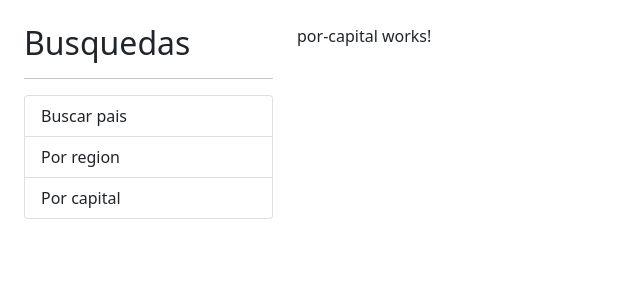
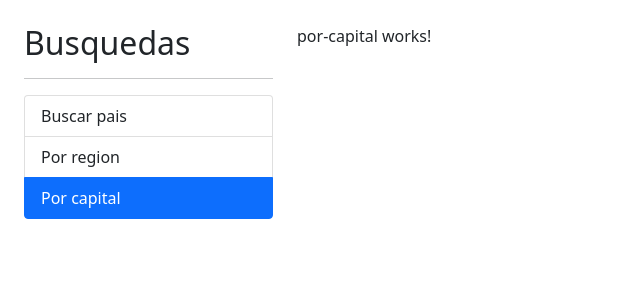
Before and after one commit to bimbaquingoch/03-paisesApp, an Angular app: page /capital in a window 1280 px wide. Shown: the top 300 px of the page, without its empty margins (0-640 px from the left). Built offline with nearby package versions, Linux system fonts and the light colour scheme.

Commit message:
router sidebar

```diff
--- a/src/app/app.component.html
+++ b/src/app/app.component.html
@@ -1,12 +1,6 @@
 <div class="row container mt-4">
   <div class="col-3">
-    <h2>Busquedas</h2>
-    <hr />
-    <ul class="list-group">
-      <li class="list-group-item">Buscar pais</li>
-      <li class="list-group-item">Por region</li>
-      <li class="list-group-item">Por capital</li>
-    </ul>
+    <app-sidebar></app-sidebar>
   </div>
   <div class="col">
     <router-outlet></router-outlet>
--- a/src/app/shared/shared.module.ts
+++ b/src/app/shared/shared.module.ts
@@ -1,6 +1,7 @@
 import { NgModule } from '@angular/core';
 import { CommonModule } from '@angular/common';
 import { SidebarComponent } from './sidebar/sidebar.component';
+import { RouterModule } from '@angular/router';
 
 
 
@@ -9,7 +10,7 @@
     SidebarComponent
   ], exports: [ SidebarComponent ],
   imports: [
-    CommonModule
+    CommonModule, RouterModule
   ]
 } )
 export class SharedModule { }
--- a/src/app/shared/sidebar/sidebar.component.html
+++ b/src/app/shared/sidebar/sidebar.component.html
@@ -1 +1,20 @@
-<p>sidebar works!</p>
+<h2>Busquedas</h2>
+<hr />
+<ul class="list-group">
+  <li
+    routerLink=""
+    routerLinkActive="active"
+    [routerLinkActiveOptions]="{ exact: true }"
+    class="list-group-item"
+  >
+    Buscar pais
+  </li>
+
+  <li routerLink="region" routerLinkActive="active" class="list-group-item">
+    Por region
+  </li>
+
+  <li routerLink="capital" routerLinkActive="active" class="list-group-item">
+    Por capital
+  </li>
+</ul>
--- a/src/app/shared/sidebar/sidebar.component.ts
+++ b/src/app/shared/sidebar/sidebar.component.ts
@@ -4,6 +4,11 @@
   selector: 'app-sidebar',
   templateUrl: './sidebar.component.html',
   styles: [
+    `
+    li{
+      cursor:pointer;
+    }
+    `
   ]
 } )
 export class SidebarComponent implements OnInit
```
